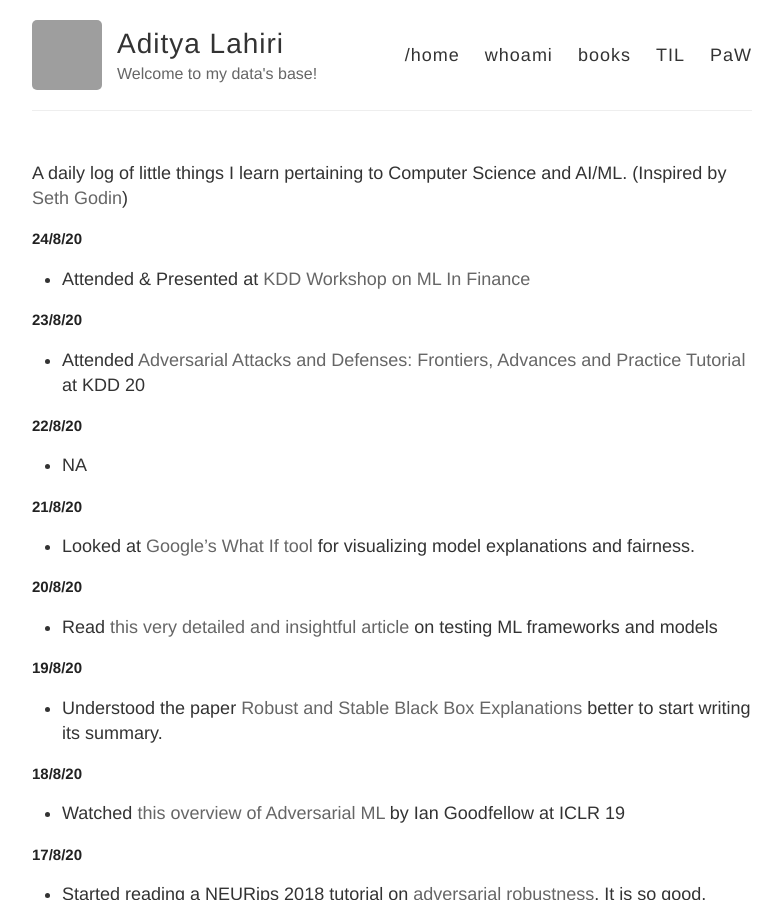
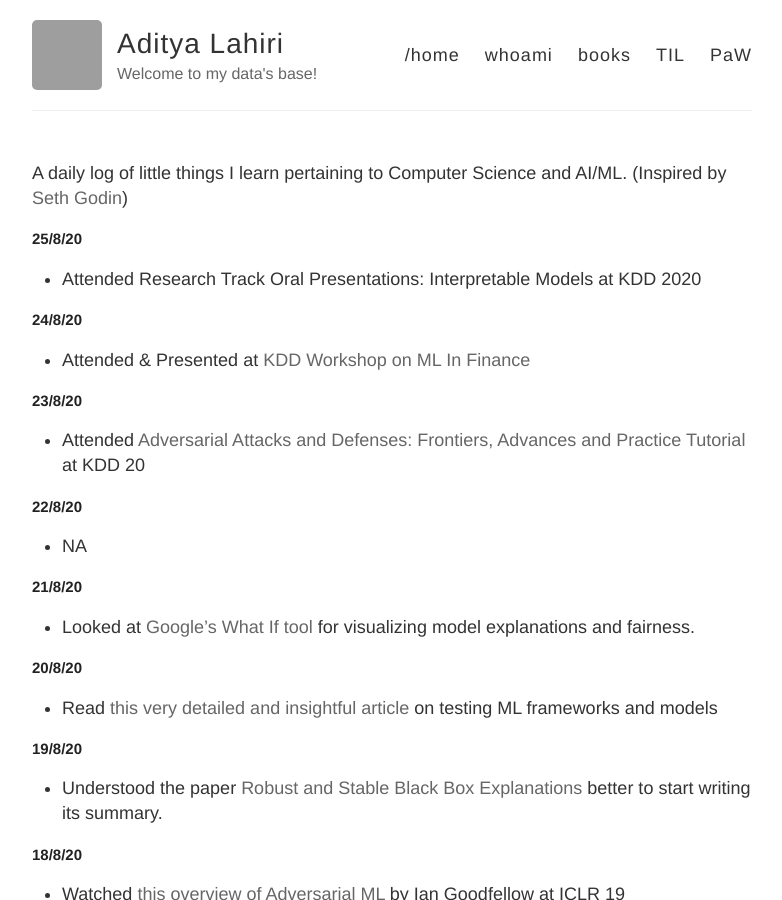
Before and after one commit to adityalahiri/adityalahiri.github.io, a Jekyll site: the page built from TIL.md, in a window 1280 px wide and 900 px high. Shown: the whole window, without its empty margins (248-1030 px from the left). Built offline with Jekyll 4.4.1, drawn with Linux system fonts in a browser that asks for light colours; our own code applies the rules of GitHub Pages for plain Markdown files; grey boxes are pictures that could not be loaded.

Commit message:
Update for 25/8

```diff
--- a/TIL.md
+++ b/TIL.md
@@ -1,5 +1,9 @@
 A daily log of little things I learn pertaining to Computer Science and AI/ML.
 (Inspired by [Seth Godin](https://seths.blog/))
+
+## 25/8/20
+
+* Attended Research Track Oral Presentations: Interpretable Models at KDD 2020
 
 ## 24/8/20
 
```
